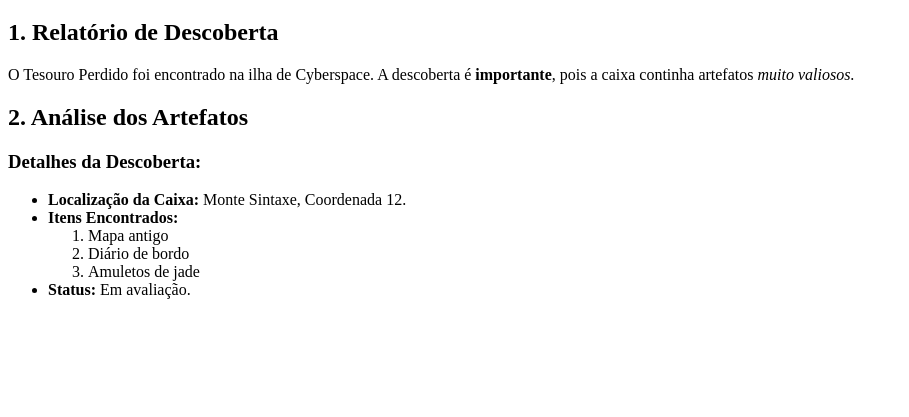
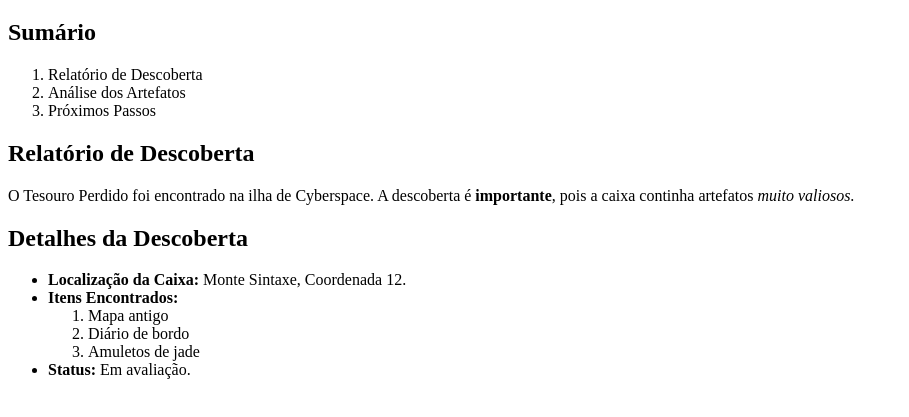
Before and after one commit to AnaBeatriz-sza/Programando, a plain HTML site: page tesouro.html in a window 1280 px wide. Shown: the part 61-478 px from the top of the page, without its empty margins (0-909 px from the left). Drawn offline with Linux system fonts and the light colour scheme.

Commit message:
Update tesouro.html

```diff
--- a/tesouro.html
+++ b/tesouro.html
@@ -1,19 +1,27 @@
-<!doctype html>
+<!DOCTYPE html>
 <html lang="pt-BR">
 <head>
-  <meta charset="utf-8">
+    <meta charset="UTF-8">
     <title>Relatório da Expedição ao Tesouro Perdido</title>
 </head>
 <body>
     <h1>Relatório da Expedição ao Tesouro Perdido</h1>
 
-  <h2>1. Relatório de Descoberta</h2>
+    <h2>Sumário</h2>
+    <ol>
+        <li>Relatório de Descoberta</li>
+        <li>Análise dos Artefatos</li>
+        <li>Próximos Passos</li>
+    </ol>
+
+    <h2>Relatório de Descoberta</h2>
     <p>
-    O Tesouro Perdido foi encontrado na ilha de Cyberspace. A descoberta é <strong>importante</strong>, pois a caixa continha artefatos <em>muito valiosos</em>.
+        O Tesouro Perdido foi encontrado na ilha de Cyberspace.
+        A descoberta é <strong>importante</strong>, pois a caixa continha artefatos
+        <em>muito valiosos</em>.
     </p>
 
-  <h2>2. Análise dos Artefatos</h2>
-  <h3><strong>Detalhes da Descoberta:</strong></h3>
+    <h2>Detalhes da Descoberta</h2>
     <ul>
         <li><strong>Localização da Caixa:</strong> Monte Sintaxe, Coordenada 12.</li>
         <li><strong>Itens Encontrados:</strong>
```
Lines whose indentation alone changed are shown as unchanged.
